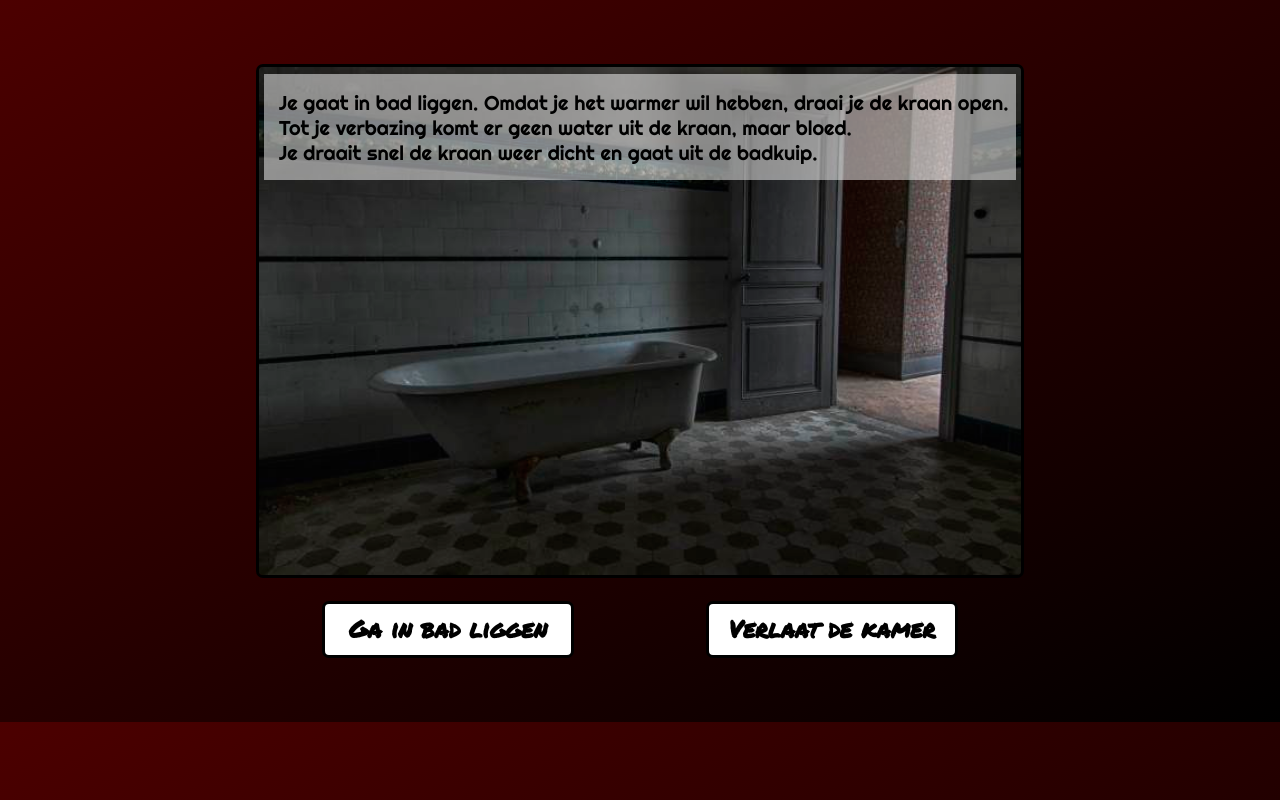
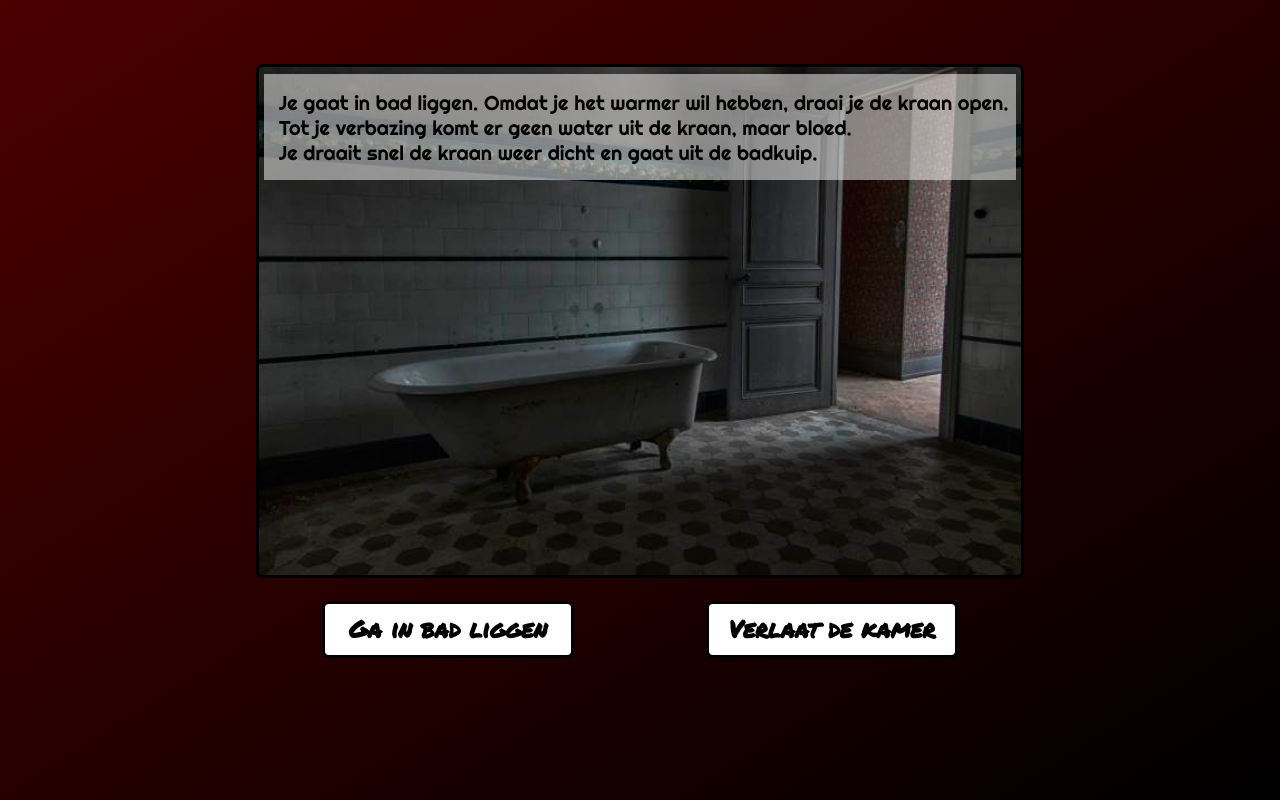
Before and after one commit to Battlebyzone/Interactive-story, a plain HTML site: page index.html in a window 1280 px wide. Drawn offline with Linux system fonts and the light colour scheme.

Commit message:
kleur loopt deur

```diff
--- a/stylesheet.css
+++ b/stylesheet.css
@@ -2,6 +2,11 @@
 	margin: 0;
 	padding: 0;
 	border: 0;
+}
+
+html {
+	height: 100%;
+	min-height: 100%;
 }
 
 body {
@@ -11,7 +16,8 @@ body {
 	background: -o-linear-gradient(bottom right, #4c0000, yellow); /* For Opera 11.1 to 12.0 */
 	background: -moz-linear-gradient(bottom right, #4c0000, yellow); /* For Firefox 3.6 to 15 */
 	background: linear-gradient(to bottom right, #4c0000, black);
-
+	height: 100%;
+	min-width: 100%;
 }
 
 .container {
```
